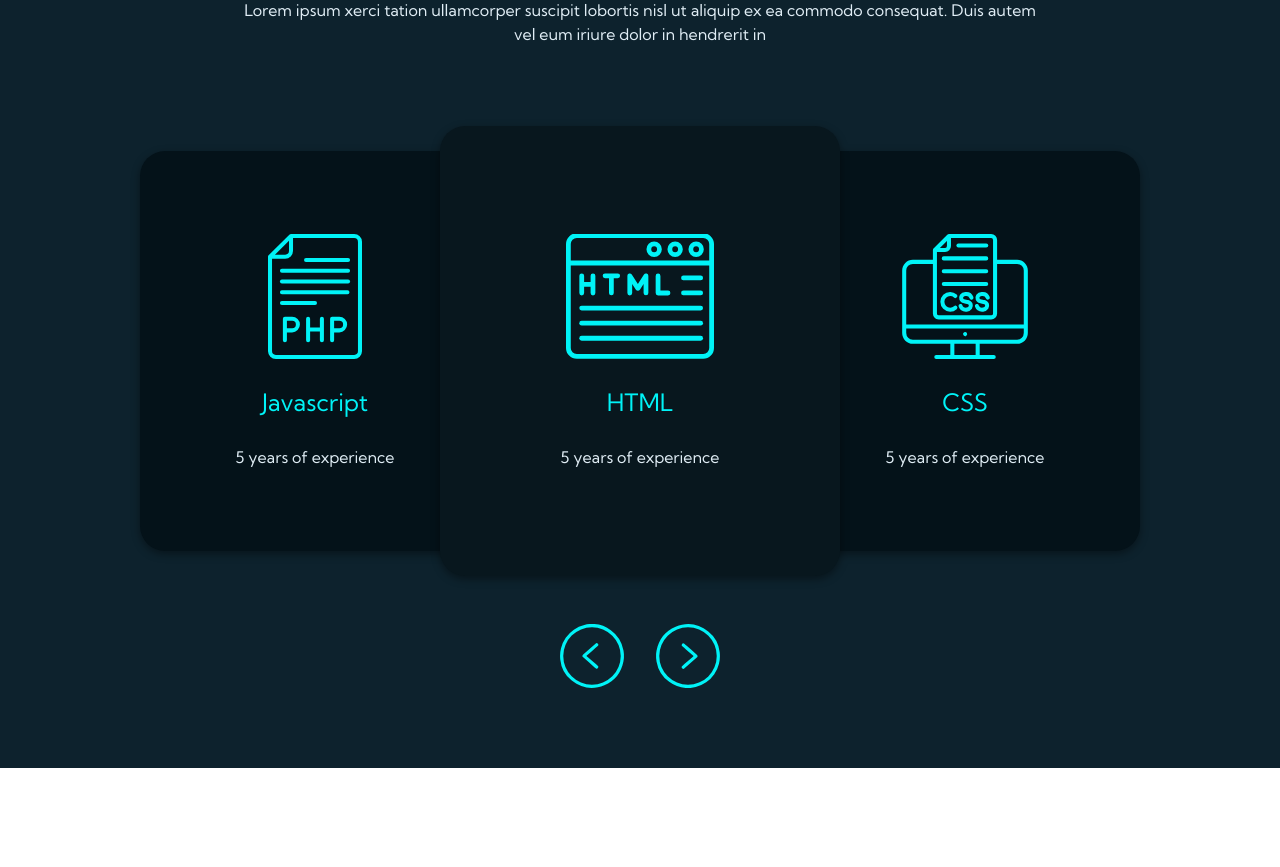
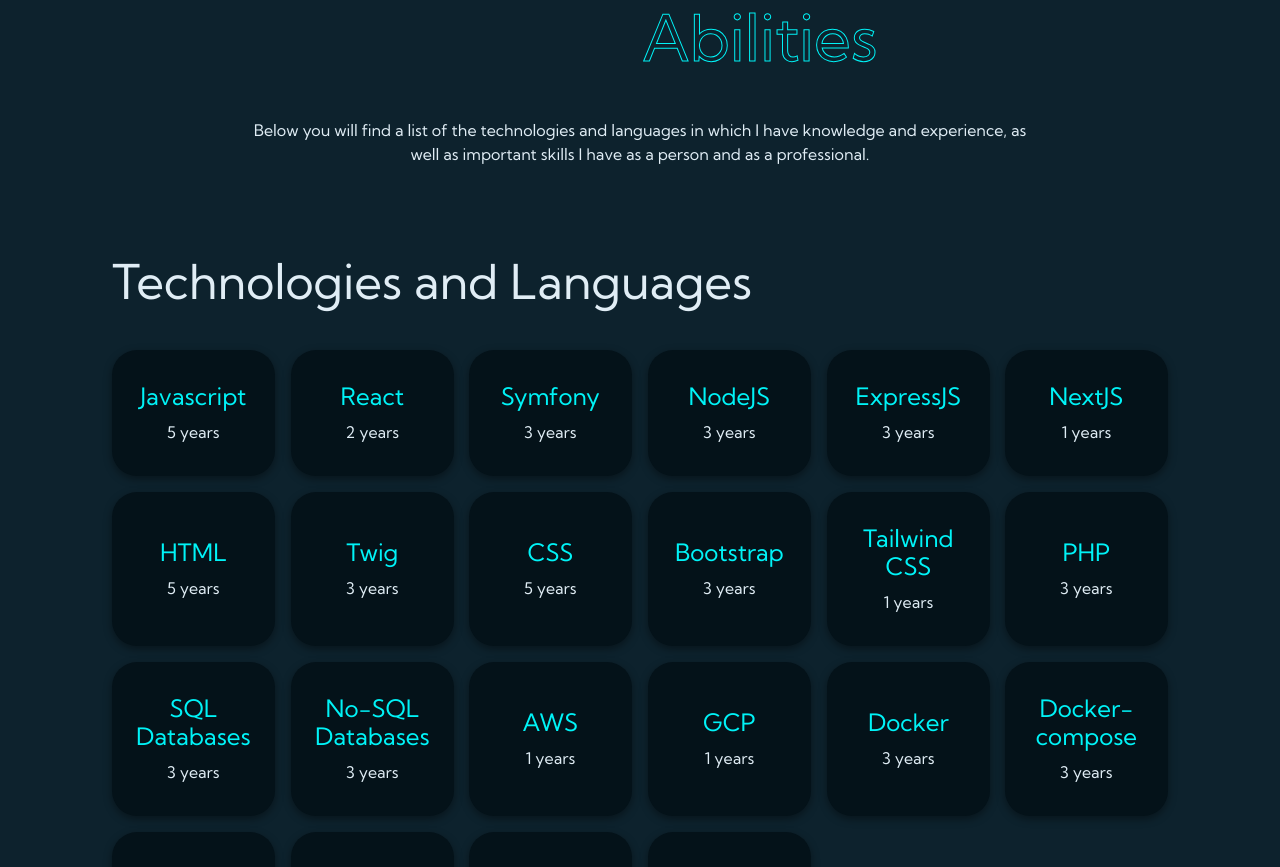
Before and after one commit to luisefarfan/Portfolio, a React (Vite) app: page / in a window 1280 px wide. Shown: the part 2845-3712 px from the top of the page. Before the commit the page ends 3613 px from the top, so only its background shows below. Built offline with nearby package versions, Linux system fonts and the light colour scheme.

Commit message:
feat: text added

```diff
--- a/src/components/Carousel/CarouselItem/CarouselItem.scss
+++ b/src/components/Carousel/CarouselItem/CarouselItem.scss
@@ -1,13 +1,15 @@
 .carousel-item {
   border-radius: 25px;
-  width: 350px;
-  height: 400px;
+  // While using the normal grid
+  // width: 350px;
+  // height: 400px;
   padding: 2rem;
   background-color: var(--secondary-dark-blue-color);
   box-shadow: 0px 3px 8px #00000066;
   display: flex;
   justify-content: center;
   align-items: center;
+  transition: all .2s;
 
   img {
     margin: auto;
@@ -18,8 +20,16 @@
   .title {
     font-size: 1.5rem;
     display: block;
-    margin-bottom: 25px;
+    // margin-bottom: 25px;
+    margin-bottom: 10px;
+    line-height: 1.75rem;
   }
+
+  height: 100%;
+}
+
+.carousel-item:hover {
+  transform: scale(1.02);
 }
 
 .carousel-item.active {
@@ -36,8 +46,8 @@
 
 @media only screen and (max-width: 1025px) {
   .carousel-item {
-    width: 250px;
-    height: 300px;
+    // width: 250px;
+    // height: 300px;
     padding: 1rem;
 
     img {
@@ -48,7 +58,7 @@
     .title {
       font-size: 1.25rem;
       display: block;
-      margin-bottom: 15px;
+      // margin-bottom: 15px;
     }
   }
 
@@ -62,8 +72,8 @@
 
 @media only screen and (max-width: 768px) {
   .carousel-item {
-    width: 300px;
-    height: 350px;
+    // width: 300px;
+    // height: 350px;
     padding: 1rem;
 
     img {
@@ -74,7 +84,7 @@
     .title {
       font-size: 1.25rem;
       display: block;
-      margin-bottom: 15px;
+      // margin-bottom: 15px;
     }
   }
 
--- a/src/components/Carousel/CarouselItem/index.jsx
+++ b/src/components/Carousel/CarouselItem/index.jsx
@@ -3,12 +3,13 @@ import { NormalImage } from '../../Image'
 import './CarouselItem.scss'
 
 const CarouselItem = ({ item, i }) => {
-  const { title, img, description } = item
+  const { title, img, description, active } = item
 
   return (
-    <div className={`carousel-item ${i === 1 && 'active'}`} style={{ marginRight: i === 0 ? '-50px' : '0', marginLeft: i === 2 ? '-50px' : '0' }}>
-      <div>
-        <NormalImage src={img} alt={title} />
+    // <div className={`carousel-item ${i === 1 && 'active'}`} style={{ marginRight: i === 0 ? '-50px' : '0', marginLeft: i === 2 ? '-50px' : '0' }}>
+    <div className="carousel-item">
+      <div className='text-center'>
+        {/* <NormalImage src={img} alt={title} /> */}
         <span className='color-blue title'>{title}</span>
         <p className='description'>{description}</p>
       </div>
--- a/src/content/about.js
+++ b/src/content/about.js
@@ -2,12 +2,12 @@ const aboutContent = {
   en: {
     title1: 'About',
     title2: 'Me',
-    content: 'Lorem ipsum dolor sit amet, consectetuer adipiscing elit, sed diam nonummy nibh euismod tincidunt ut laoreet dolore magna aliquam erat volutpat. Ut wisi enim ad minim veniam, quis nostrud exerci tation ullamcorper suscipit lobortis nisl ut aliquip ex ea commodo consequat. Duis autem vel eum iriure dolor in hendrerit in vulputate velit esse molestie consequat, vel illum dolore eu feugiat nulla, sed diam nonummy nibh euismod tincidunt ut laoreet dolore magna aliquam erat volutpat. Ut wisi enim ad minim veniam, quis nostrud exerci'
+    content: 'Hello! I am Luis Farfán and I am a Software Engineer. I am passionate about technology. I\'m always seeking to learn new things and apply them in my professional life and impact end users with software products. I have experience in most areas related to web technologies, from backend and frontend, database design, to deploying web applications in production.'
   },
   es: {
     title1: 'Sobre',
     title2: 'Mi',
-    content: 'Lorem ipsum dolor sit amet, consectetuer adipiscing elit, sed diam nonummy nibh euismod tincidunt ut laoreet dolore magna aliquam erat volutpat. Ut wisi enim ad minim veniam, quis nostrud exerci tation ullamcorper suscipit lobortis nisl ut aliquip ex ea commodo consequat. Duis autem vel eum iriure dolor in hendrerit in vulputate velit esse molestie consequat, vel illum dolore eu feugiat nulla, sed diam nonummy nibh euismod tincidunt ut laoreet dolore magna aliquam erat volutpat. Ut wisi enim ad minim veniam, quis nostrud exerci'
+    content: '¡Hola! Soy Luis Farfán y soy un Ingeniero de Software. Soy un apasionado de la tecnología. Siempre busco aprender cosas nuevas para poder aplicarlas en mi vida profesional e impactar con productos de software a los usuarios finales. Tengo experiencia en la mayoría de las áreas relacionadas con las tecnologías web, desde backend y frontend, diseño de base de datos, hasta desplegar una aplicación web en producción.'
   }
 }
 
--- a/src/content/experience.js
+++ b/src/content/experience.js
@@ -5,34 +5,34 @@ const experienceContent = {
     experiences: [
       {
         company: 'TELUS International',
-        description: 'Lorem ipsum xerci tation ullamcorper suscipit lobortis nisl ut aliquip ex ea commodo consequat. Duis autem vel eum iriure dolor in hendrerit in'
+        description: 'I currently work as a Fullstack Developer using ReactJS, ExpressJS and NextJS. I am in charge of maintaining the TELUS Support page, carrying out new projects and fixing bugs. The biggest project I worked on was a complete migration from the old system in React v12 to NextJS with React v18.'
       },
       {
         company: 'Homeland S.A.',
-        description: 'Lorem ipsum xerci tation ullamcorper suscipit lobortis nisl ut aliquip ex ea commodo consequat. Duis autem vel eum iriure dolor in hendrerit in'
+        description: 'I worked as a Fullstack Web Developer using Symfony, HTML, Javascript, CSS, React, Docker and SQL. I worked on 2 big projects from scratch. I participated from the gathering of requirements, development, testing and deployment of the applications.'
       },
       {
         jobTitle: 'Web developer',
         company: 'Freelance',
-        description: 'Lorem ipsum xerci tation ullamcorper suscipit lobortis nisl ut aliquip ex ea commodo consequat. Duis autem vel eum iriure dolor in hendrerit in'
+        description: 'I have done several projects as a Freelancer for private companies and small businesses. They have all been web applications and I have been involved in the entire development process. From requirements gathering, cost analysis, backend and frontend development, testing, database design, deployment and maintenance.'
       },
     ]
   },
   es: {
     title: 'Experiencia',
-    text: 'Lorem ipsum xerci tation ullamcorper suscipit lobortis nisl ut aliquip ex ea commodo consequat. Duis autem vel eum iriure dolor in hendrerit in',
+    text: 'A continuación se encuentra mi experiencia laboral',
     experiences: [
       {
-        company: 'TELUS International',
-        description: 'Lorem ipsum xerci tation ullamcorper suscipit lobortis nisl ut aliquip ex ea commodo consequat. Duis autem vel eum iriure dolor in hendrerit in'
+        company: 'TELUS International (2022 - Actualidad)',
+        description: 'Trabajo actualmente como Fullstack Developer utilizando ReactJS, ExpressJS y NextJS. Estoy a cargo de mantener la página de TELUS Support, llevando a cabo nuevos proyectos y corrigiendo errores. El mayor proyecto que realicé fue una migración completa del sistema antiguo en React v12 a NextJS con React v18.'
       },
       {
-        company: 'Homeland S.A.',
-        description: 'Lorem ipsum xerci tation ullamcorper suscipit lobortis nisl ut aliquip ex ea commodo consequat. Duis autem vel eum iriure dolor in hendrerit in'
+        company: 'Homeland S.A. (2019 - 2021)',
+        description: 'Trabajé como Fullstack Web Developer utilizando Symfony, HTML, Javascript, CSS, React, Docker y SQL. Trabajé en 2 proyectos desde cero, bastante grandes. Tuve participación desde la toma de requerimientos, desarrollo, pruebas y el despliegue de las aplicaciones.'
       },
       {
         company: 'Freelance',
-        description: 'Lorem ipsum xerci tation ullamcorper suscipit lobortis nisl ut aliquip ex ea commodo consequat. Duis autem vel eum iriure dolor in hendrerit in'
+        description: 'He realizado varios proyectos como Freelancer para empresas privadas y pequeños negocios. Todas han sido aplicaciones web y me he involucrado en todo el proceso de desarrollo. Desde la toma de requerimientos, análisis de costos, desarrollo backend y frontend, pruebas, diseño de base de datos, despliegue y mantenimiento.'
       },
     ]
   }
--- a/src/content/skills.js
+++ b/src/content/skills.js
@@ -6,27 +6,136 @@ const skillsContent = {
   en: {
     title1: 'Technologies and',
     title2: 'Abilities',
-    text: 'Lorem ipsum xerci tation ullamcorper suscipit lobortis nisl ut aliquip ex ea commodo consequat. Duis autem vel eum iriure dolor in hendrerit in',
+    text: 'Below you will find a list of the technologies and languages ​​in which I have knowledge and experience, as well as important skills I have as a person and as a professional.',
+    techTitle: 'Technologies and Languages',
+    softTitle: 'Soft Skills',
     softSkills: [
       {
         title: 'Team Work',
-        description: 'Lorem ipsum xerci tation ullamcorper suscipit lobortis nisl ut aliquip ex ea commodo consequat. Duis autem vel eum iriure dolor in hendrerit in'
+        description: 'I enjoy working in a team, fostering an environment of respect, participation and inclusion.'
+      },
+      {
+        title: 'Responsability',
+        description: 'I am a responsible person, always taking charge of my responsibilities. Accepting the consequences of my acts, be they good or bad.'
+      },
+      {
+        title: 'Leadership',
+        description: 'I have leadership ability. I like to lead, help and motivate team members, without neglecting attitude and character.'
+      },
+      {
+        title: 'Excellence',
+        description: 'I always seek excellence in everything I do. If there is something I can do to improve the user experience or the quality of the final product, I will do it.'
       },
     ],
     techSkills: [
       {
         title: 'Javascript',
-        description: '5 years of experience',
+        description: '5 years',
         img: javascriptImg
       },
       {
+        title: 'React',
+        description: '2 years',
+        img: cssImg
+      },
+      {
+        title: 'Symfony',
+        description: '3 years',
+        img: cssImg
+      },
+      {
+        title: 'NodeJS',
+        description: '3 years',
+        img: cssImg
+      },
+      {
+        title: 'ExpressJS',
+        description: '3 years',
+        img: cssImg
+      },
+      {
+        title: 'NextJS',
+        description: '1 years',
+        img: cssImg
+      },
+      {
         title: 'HTML',
-        description: '5 years of experience',
+        description: '5 years',
+        img: htmlImg
+      },
+      {
+        title: 'Twig',
+        description: '3 years',
         img: htmlImg
       },
       {
         title: 'CSS',
-        description: '5 years of experience',
+        description: '5 years',
+        img: cssImg
+      },
+      {
+        title: 'Bootstrap',
+        description: '3 years',
+        img: cssImg
+      },
+      {
+        title: 'Tailwind CSS',
+        description: '1 years',
+        img: cssImg
+      },
+      {
+        title: 'PHP',
+        description: '3 years',
+        img: cssImg
+      },
+      {
+        title: 'SQL Databases',
+        description: '3 years',
+        img: cssImg
+      },
+      {
+        title: 'No-SQL Databases',
+        description: '3 years',
+        img: cssImg
+      },
+      {
+        title: 'AWS',
+        description: '1 years',
+        img: cssImg
+      },
+      {
+        title: 'GCP',
+        description: '1 years',
+        img: cssImg
+      },
+      {
+        title: 'Docker',
+        description: '3 years',
+        img: cssImg
+      },
+      {
+        title: 'Docker-compose',
+        description: '3 years',
+        img: cssImg
+      },
+      {
+        title: 'Git',
+        description: '5 years',
+        img: cssImg
+      },
+      {
+        title: 'React Testing Library',
+        description: '1 years',
+        img: cssImg
+      },
+      {
+        title: 'Jest',
+        description: '2 years',
+        img: cssImg
+      },
+      {
+        title: 'Scrum',
+        description: '3 years',
         img: cssImg
       },
     ]
@@ -34,29 +143,138 @@ const skillsContent = {
   es: {
     title1: 'Tecnologías y',
     title2: 'Habilidades',
-    text: 'Lorem ipsum xerci tation ullamcorper suscipit lobortis nisl ut aliquip ex ea commodo consequat. Duis autem vel eum iriure dolor in hendrerit in',
+    text: 'Debajo se encuentra el listado de las tecnologías y lenguages en los que tengo conocimiento y experiencia, así como habilidades importantes que tengo como persona y profesional.',
+    techTitle: 'Tecnologías y lenguages',
+    softTitle: 'Habilidades blandas',
     softSkills: [
       {
         title: 'Trabajo en equipo',
-        description: 'Lorem ipsum xerci tation ullamcorper suscipit lobortis nisl ut aliquip ex ea commodo consequat. Duis autem vel eum iriure dolor in hendrerit in'
+        description: 'Disfruto trabajar en equipo, fomentando un ambiente de respeto, participación e inclusión.'
+      },
+      {
+        title: 'Responsabilidad',
+        description: 'Soy una persona responsable, siempre haciendome cargo de de mis responsabilidades. Aceptando las consecuencias de mis actos, sean buenas o malas.'
+      },
+      {
+        title: 'Liderazgo',
+        description: 'Tengo capacidad de liderazgo. Me gusta liderar, ayudar y motivar a los miembros del equipo, pero sin descuidar la actitud y el carácter.'
+      },
+      {
+        title: 'Excelencia',
+        description: 'Siempre busco la excelencia en todo lo que hago. Si hay algo que puedo hacer para mejorar la experiencia de usuario o la calidad del producto final, lo haré.'
       },
     ],
     techSkills: [
       {
         title: 'Javascript',
-        description: '5 años de experiencia',
+        description: '5 years',
         img: javascriptImg
       },
       {
+        title: 'React',
+        description: '2 years',
+        img: cssImg
+      },
+      {
+        title: 'Symfony',
+        description: '3 years',
+        img: cssImg
+      },
+      {
+        title: 'NodeJS',
+        description: '3 years',
+        img: cssImg
+      },
+      {
+        title: 'ExpressJS',
+        description: '3 years',
+        img: cssImg
+      },
+      {
+        title: 'NextJS',
+        description: '1 years',
+        img: cssImg
+      },
+      {
         title: 'HTML',
-        description: '5 años de experiencia',
+        description: '5 years',
+        img: htmlImg
+      },
+      {
+        title: 'Twig',
+        description: '3 years',
         img: htmlImg
       },
       {
         title: 'CSS',
-        description: '5 años de experiencia',
+        description: '5 years',
         img: cssImg
-      }
+      },
+      {
+        title: 'Bootstrap',
+        description: '3 years',
+        img: cssImg
+      },
+      {
+        title: 'Tailwind CSS',
+        description: '1 years',
+        img: cssImg
+      },
+      {
+        title: 'PHP',
+        description: '3 years',
+        img: cssImg
+      },
+      {
+        title: 'Bases de datos SQL',
+        description: '3 years',
+        img: cssImg
+      },
+      {
+        title: 'Bases de datos No-SQL',
+        description: '3 years',
+        img: cssImg
+      },
+      {
+        title: 'AWS',
+        description: '1 years',
+        img: cssImg
+      },
+      {
+        title: 'GCP',
+        description: '1 years',
+        img: cssImg
+      },
+      {
+        title: 'Docker',
+        description: '3 years',
+        img: cssImg
+      },
+      {
+        title: 'Docker-compose',
+        description: '3 years',
+        img: cssImg
+      },
+      {
+        title: 'Git',
+        description: '5 years',
+        img: cssImg
+      },
+      {
+        title: 'React Testing Library',
+        description: '1 years',
+        img: cssImg
+      },
+      {
+        title: 'Jest',
+        description: '2 years',
+        img: cssImg
+      },
+      {
+        title: 'Scrum',
+        description: '3 years',
+        img: cssImg
+      },
     ]
   }
 }
--- a/src/pages/HomePage/Skills/index.jsx
+++ b/src/pages/HomePage/Skills/index.jsx
@@ -1,6 +1,7 @@
 import React, { useContext } from 'react'
-import { Zoom } from 'react-awesome-reveal'
+import { AttentionSeeker, Bounce, Zoom } from 'react-awesome-reveal'
 import Carousel from '../../../components/Carousel'
+import CarouselItem from '../../../components/Carousel/CarouselItem'
 import StrokeText from '../../../components/StrokeText'
 import { Title } from '../../../components/Title'
 import { LanguageContext } from '../../../content/context/LanguageContext'
@@ -9,7 +10,7 @@ import './Skills.scss'
 
 const Skills = ({ passedRef }) => {
   const { lang } = useContext(LanguageContext)
-  const { title1, title2, text, techSkills, softSkills } = skillsContent[lang]
+  const { title1, title2, text, techSkills, softSkills, techTitle, softTitle } = skillsContent[lang]
 
   return (
     <section ref={passedRef} className="skills-section">
@@ -24,8 +25,23 @@ const Skills = ({ passedRef }) => {
           </div>
         </Zoom>
 
-        <div className='mt-20 text-center'>
-          <Carousel items={techSkills} />
+        {/* <div className='mt-20 text-center'> */}
+        <div className='mt-20'>
+          {/* <Carousel items={techSkills} /> */}
+
+          <Title level={'h3'} className="mb-8">{techTitle}</Title>
+          <div className='grid lg:grid-cols-6 md:grid-cols-4 grid-cols-2 gap-4'>
+            <AttentionSeeker effect='pulse' cascade damping={0.25}>
+              {techSkills.map((skill) => <CarouselItem key={skill.title} item={skill} />)}
+            </AttentionSeeker>
+          </div>
+
+          <Title level={'h3'} className="mb-8 mt-20">{softTitle}</Title>
+          <div className='grid lg:grid-cols-4 md:grid-cols-2 grid-cols-1 gap-4'>
+            <AttentionSeeker effect='pulse' cascade damping={0.25}>
+              {softSkills.map((skill) => <CarouselItem key={skill.title} item={skill} />)}
+            </AttentionSeeker>
+          </div>
         </div>
       </div>
     </section>
--- a/src/pages/HomePage/index.jsx
+++ b/src/pages/HomePage/index.jsx
@@ -16,7 +16,7 @@ const HomePage = () => {
   const skillsRef = useRef()
 
   const [homeRef, inView, entry] = useInView({
-    threshold: 0.5
+    threshold: 0.75
   })
 
   const handleSectionChange = (section) => {
@@ -34,13 +34,13 @@ const HomePage = () => {
     <main className='homepage'>
       <Home passedRef={homeRef} handleSectionChange={handleSectionChange} />
       <WithHeader showHeader={!inView} handleSectionChange={handleSectionChange} activeSection={activeSection}>
-        <InView threshold={0.5} onChange={(inView) => inView && setActiveSection(menuIds.option1)}>
+        <InView threshold={0.25} onChange={(inView) => inView && setActiveSection(menuIds.option1)}>
           <About passedRef={aboutRef} />
         </InView>
-        <InView threshold={0.5} onChange={(inView) => inView && setActiveSection(menuIds.option2)}>
+        <InView threshold={0.25} onChange={(inView) => inView && setActiveSection(menuIds.option2)}>
           <Experience passedRef={experienceRef} />
         </InView>
-        <InView threshold={0.5} onChange={(inView) => inView && setActiveSection(menuIds.option3)}>
+        <InView threshold={0.1} onChange={(inView) => inView && setActiveSection(menuIds.option3)}>
           <Skills passedRef={skillsRef} />
         </InView>
       </WithHeader>
```
Also changed, not shown: src/components/ExperienceItem/index.jsx (+4 -7 lines), src/pages/HomePage/Experience/index.jsx (+7 -5 lines).
